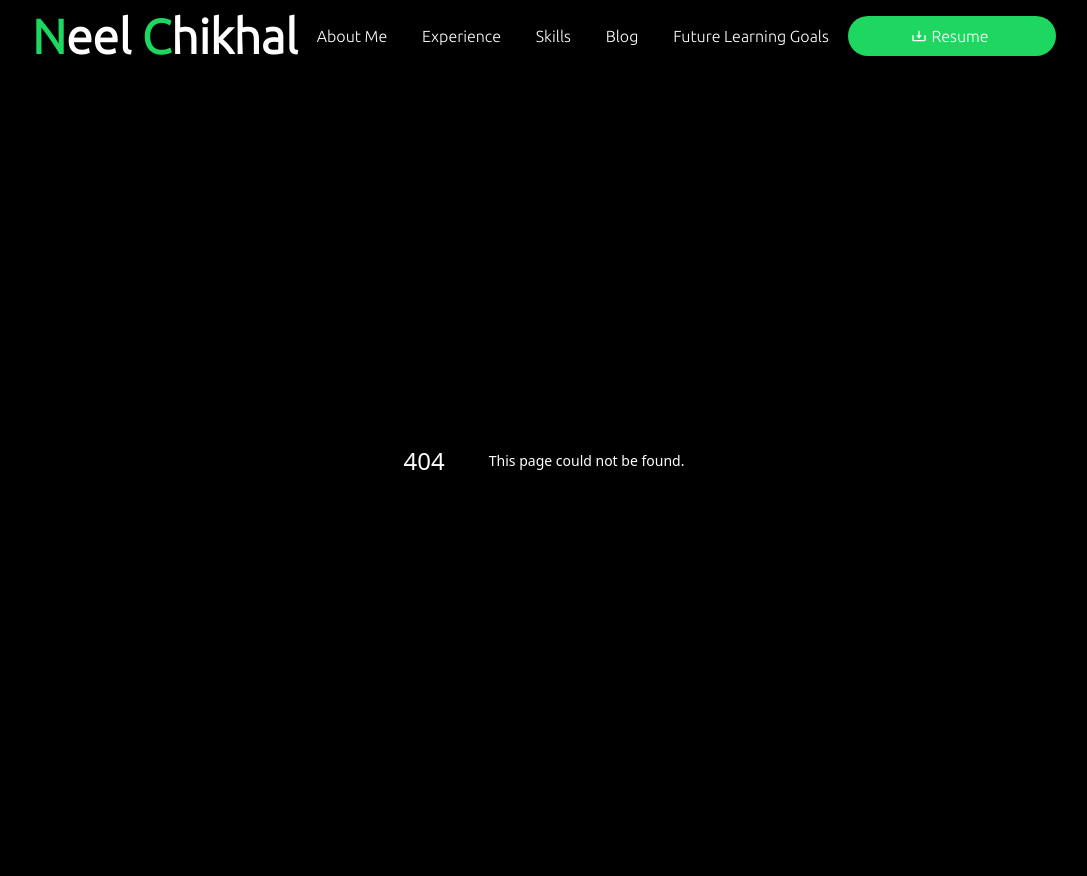
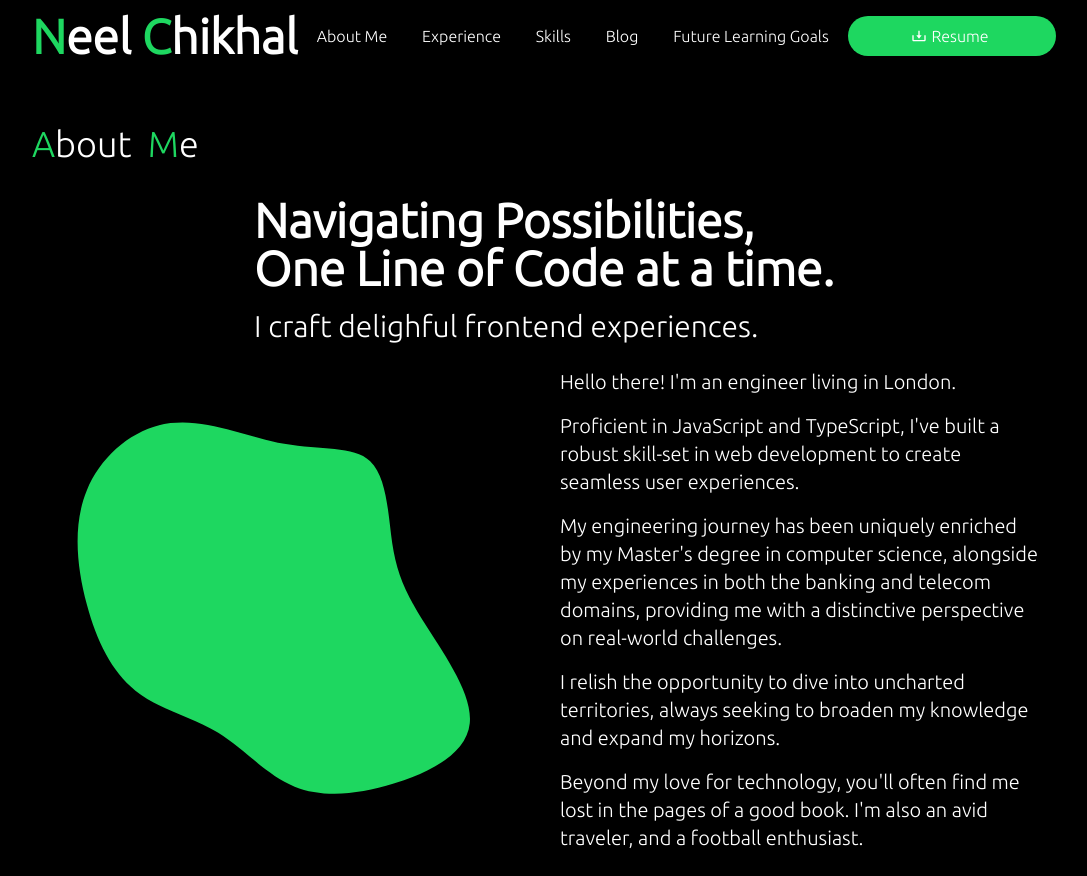
Before and after one commit to neelchikhal14/portfolio, a Next.js app in the folder next-sanity-portfolio/: page /components/AboutMe in a window 1280 px wide. Before the commit this address had no page. Shown: the whole page, without its empty margins (96-1183 px from the left). Built offline with nearby package versions, Linux system fonts and the light colour scheme.

Commit message:
feat:completed hero section

```diff
--- /dev/null
+++ b/next-sanity-portfolio/app/components/AboutMe/page.tsx
@@ -0,0 +1,64 @@
+import React from "react";
+
+const AboutMe = () => {
+  return (
+    <section id="about-me-section" className="mt-16 flex flex-col">
+      <div>
+        <p className="text-4xl">
+          <span className="text-iconic-green">A</span>bout &nbsp;
+          <span className="text-iconic-green">M</span>e
+        </p>
+      </div>
+      <div className="self-center mt-8">
+        <div>
+          <p className="text-5xl text-white font-bold mx-auto">
+            Navigating Possibilities,
+          </p>
+          <p className="text-5xl text-white font-bold mx-auto">
+            One Line of Code at a time.
+          </p>
+        </div>
+        <div className="mt-4">
+          <p className="text-3xl">I craft delighful frontend experiences.</p>
+        </div>
+      </div>
+      <div className="flex flex-row items-center justify-center">
+        <div className="w-1/2">
+          <svg viewBox="0 0 200 200" xmlns="http://www.w3.org/2000/svg">
+            <path
+              fill="#1ED760"
+              d="M32.1,-58.1C38.7,-51.8,39.1,-37.3,40.7,-26.2C42.4,-15.2,45.3,-7.6,52.8,4.3C60.2,16.2,72.2,32.4,71,44.2C69.8,56.1,55.4,63.5,41.3,67.8C27.3,72.2,13.6,73.4,2.6,69C-8.5,64.5,-17,54.3,-27.4,47.9C-37.9,41.5,-50.3,38.9,-59.6,31.5C-68.8,24.2,-74.8,12.1,-78.6,-2.2C-82.5,-16.5,-84.2,-33.1,-78.6,-46.7C-73,-60.4,-60.2,-71.2,-45.9,-73C-31.6,-74.8,-15.8,-67.6,-1.5,-64.9C12.8,-62.3,25.5,-64.3,32.1,-58.1Z"
+              transform="translate(100 100)"
+            />
+          </svg>
+        </div>
+        <div className="w-1/2 p-4">
+          <p className="py-2 text-xl">
+            Hello there! I&apos;m an engineer living in London.
+          </p>
+          <p className="py-2 text-xl">
+            Proficient in JavaScript and TypeScript, I&apos;ve built a robust
+            skill-set in web development to create seamless user experiences.
+          </p>
+          <p className="py-2 text-xl">
+            My engineering journey has been uniquely enriched by my
+            Master&apos;s degree in computer science, alongside my experiences
+            in both the banking and telecom domains, providing me with a
+            distinctive perspective on real-world challenges.
+          </p>
+          <p className="py-2 text-xl">
+            I relish the opportunity to dive into uncharted territories, always
+            seeking to broaden my knowledge and expand my horizons.
+          </p>
+          <p className="py-2 text-xl">
+            Beyond my love for technology, you&apos;ll often find me lost in the
+            pages of a good book. I&apos;m also an avid traveler, and a football
+            enthusiast.
+          </p>
+        </div>
+      </div>
+    </section>
+  );
+};
+
+export default AboutMe;
--- a/next-sanity-portfolio/app/page.tsx
+++ b/next-sanity-portfolio/app/page.tsx
@@ -1,5 +1,10 @@
+import AboutMe from "./components/AboutMe/page";
 import Image from "next/image";
 
 export default function Home() {
-  return <main></main>;
+  return (
+    <main>
+      <AboutMe />
+    </main>
+  );
 }
```
